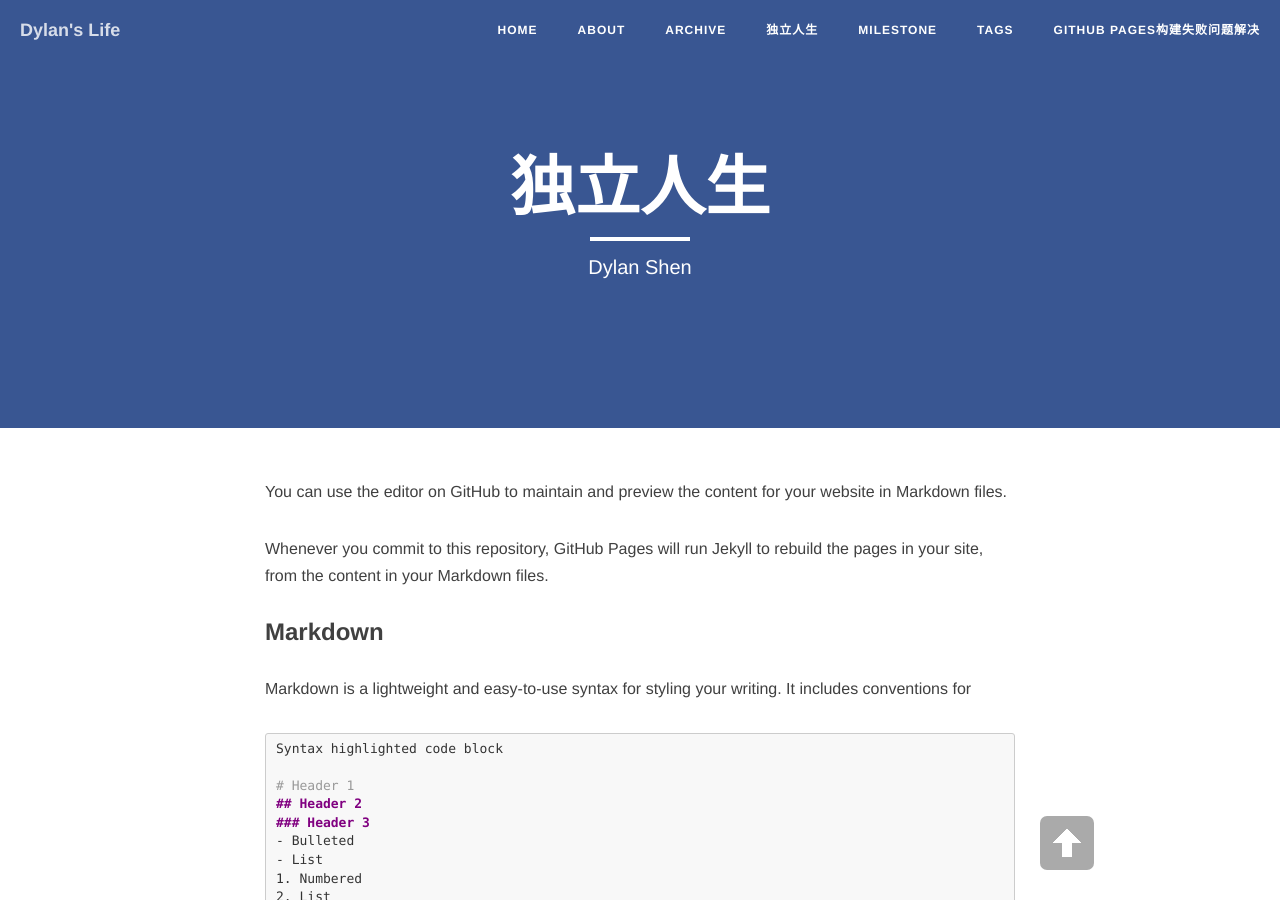
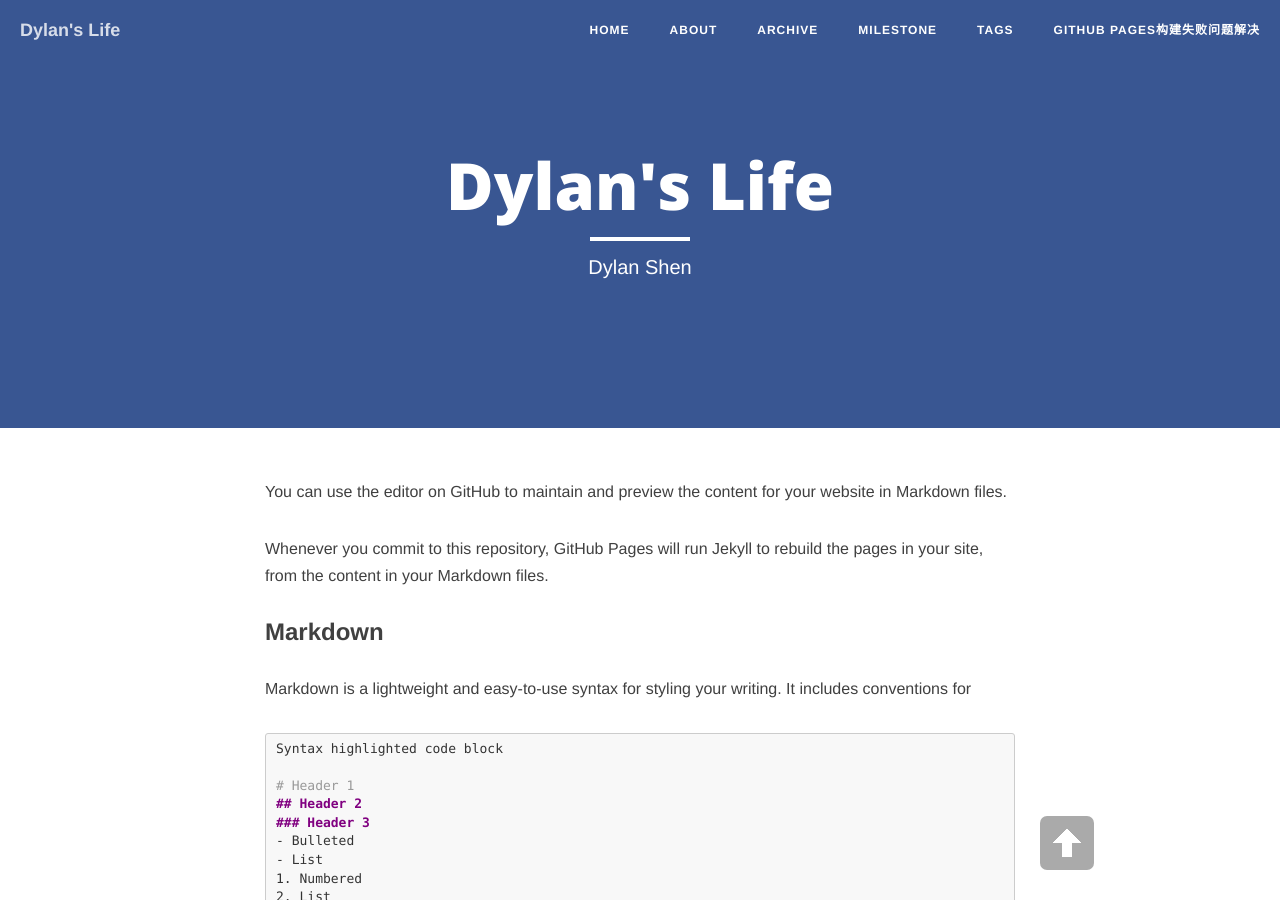
Before and after one commit to DylanShen2017/dylanshen2017.github.io, a Jekyll site: the page built from index.md, in a window 1280 px wide and 900 px high. Built offline with Jekyll 4.4.1, drawn with Linux system fonts in a browser that asks for light colours; nearby versions of some CDN libraries; the list of posts is cut into pages by our own code.

Commit message:
20171110.5

```diff
--- a/index.md
+++ b/index.md
@@ -1,6 +1,6 @@
 ---
 layout: page
-title: "独立人生"
+
 header-img: "img/facebook.jpg"
 description: "Dylan Shen"
 ---
```
Also changed, not shown: 1 other file.
